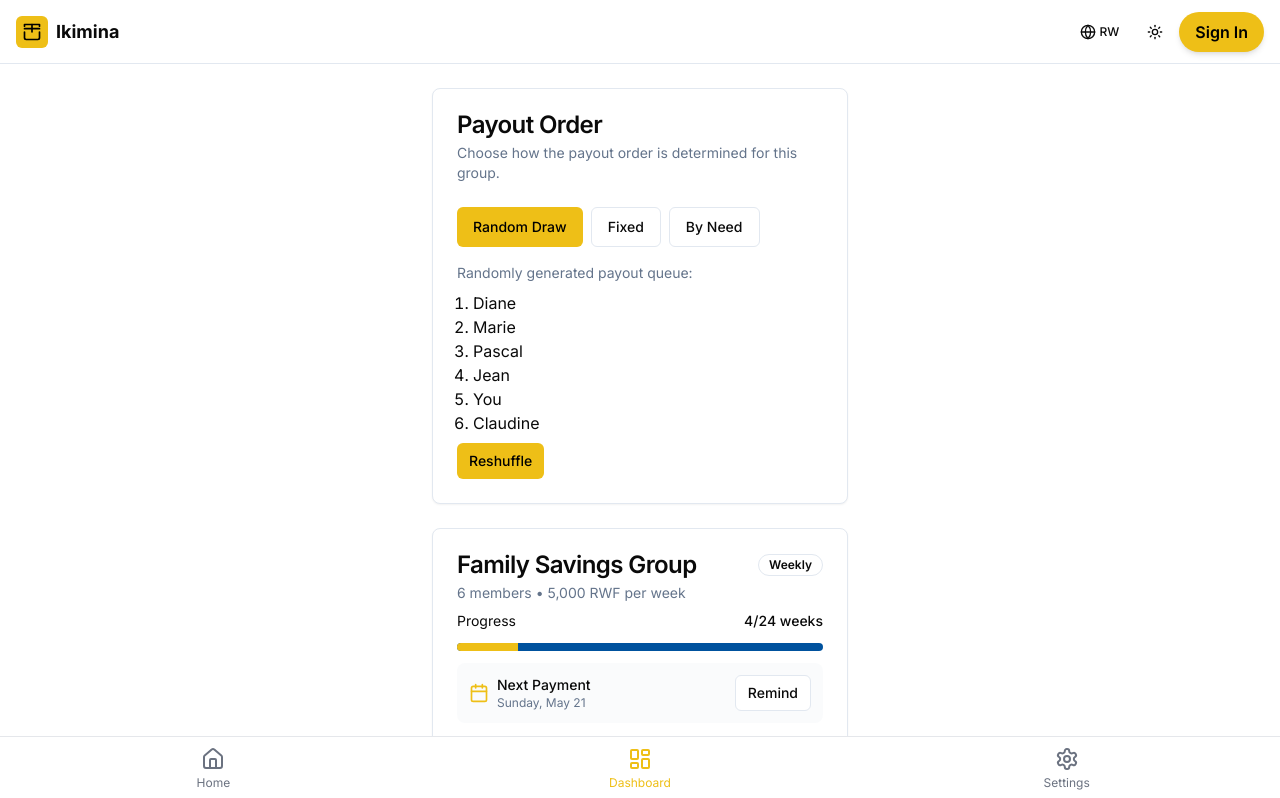
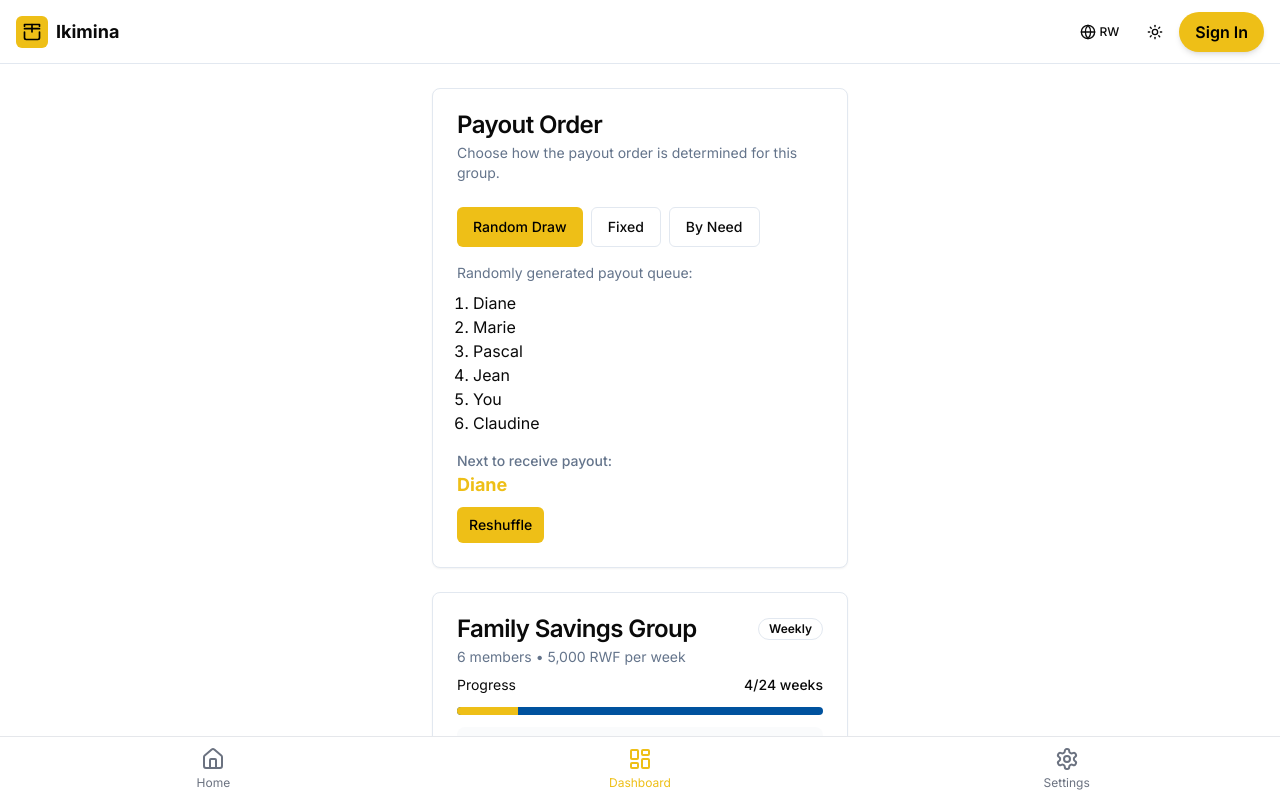
Before and after one commit to jeremie-star/SavCycle, a Next.js app: page /dashboard in a window 1280 px wide. Shown: the top 798 px of the page. Built offline with nearby package versions, Linux system fonts and the light colour scheme.

Commit message:
dashboard updates

```diff
--- a/app/dashboard/page.tsx
+++ b/app/dashboard/page.tsx
@@ -78,6 +78,12 @@ export default function Dashboard() {
                       <li key={idx}>{name}</li>
                     ))}
                   </ol>
+                  {randomQueue.length > 0 && (
+              <div className="mt-4 text-sm">
+                  <p className="font-medium text-muted-foreground">Next to receive payout:</p>
+                  <p className="text-lg font-bold text-primary">{randomQueue[0]}</p>
+              </div>
+                    )}
                   <Button size="sm" className="mt-2" onClick={() => setRandomQueue(shuffle(groupMembers.map(m => m.name)))}>Reshuffle</Button>
                 </div>
               )}
@@ -89,7 +95,12 @@ export default function Dashboard() {
                       <li key={idx}>{name}</li>
                     ))}
                   </ol>
-                  {/* In a real app, allow drag-and-drop or editing order here */}
+                  {fixedQueue.length > 0 && (
+               <div className="mt-4 text-sm">
+               <p className="font-medium text-muted-foreground">Next to receive payout:</p>
+               <p className="text-lg font-bold text-primary">{fixedQueue[0]}</p>
+             </div>
+               )}
                 </div>
               )}
               {payoutOrderType === 'need' && (
@@ -106,6 +117,12 @@ export default function Dashboard() {
                     ))}
                   </select>
                   {needPerson && <div className="mt-2">Selected: <b>{needPerson}</b></div>}
+                  {needPerson && (
+              <div className="mt-4 text-sm">
+                  <p className="font-medium text-muted-foreground">Next to receive payout:</p>
+                  <p className="text-lg font-bold text-primary">{needPerson}</p>
+              </div>
+                )}
                 </div>
               )}
             </CardContent>
```
